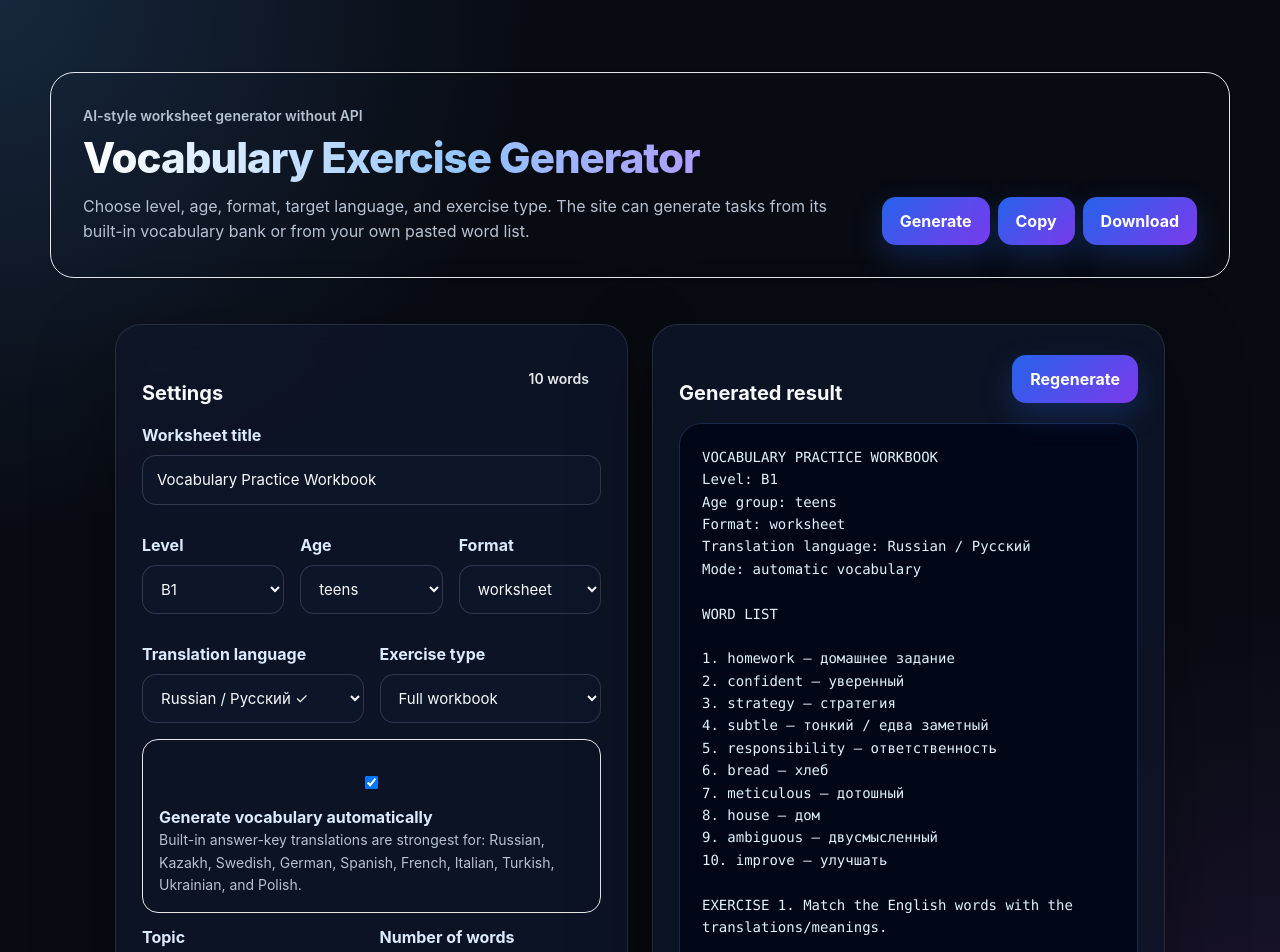
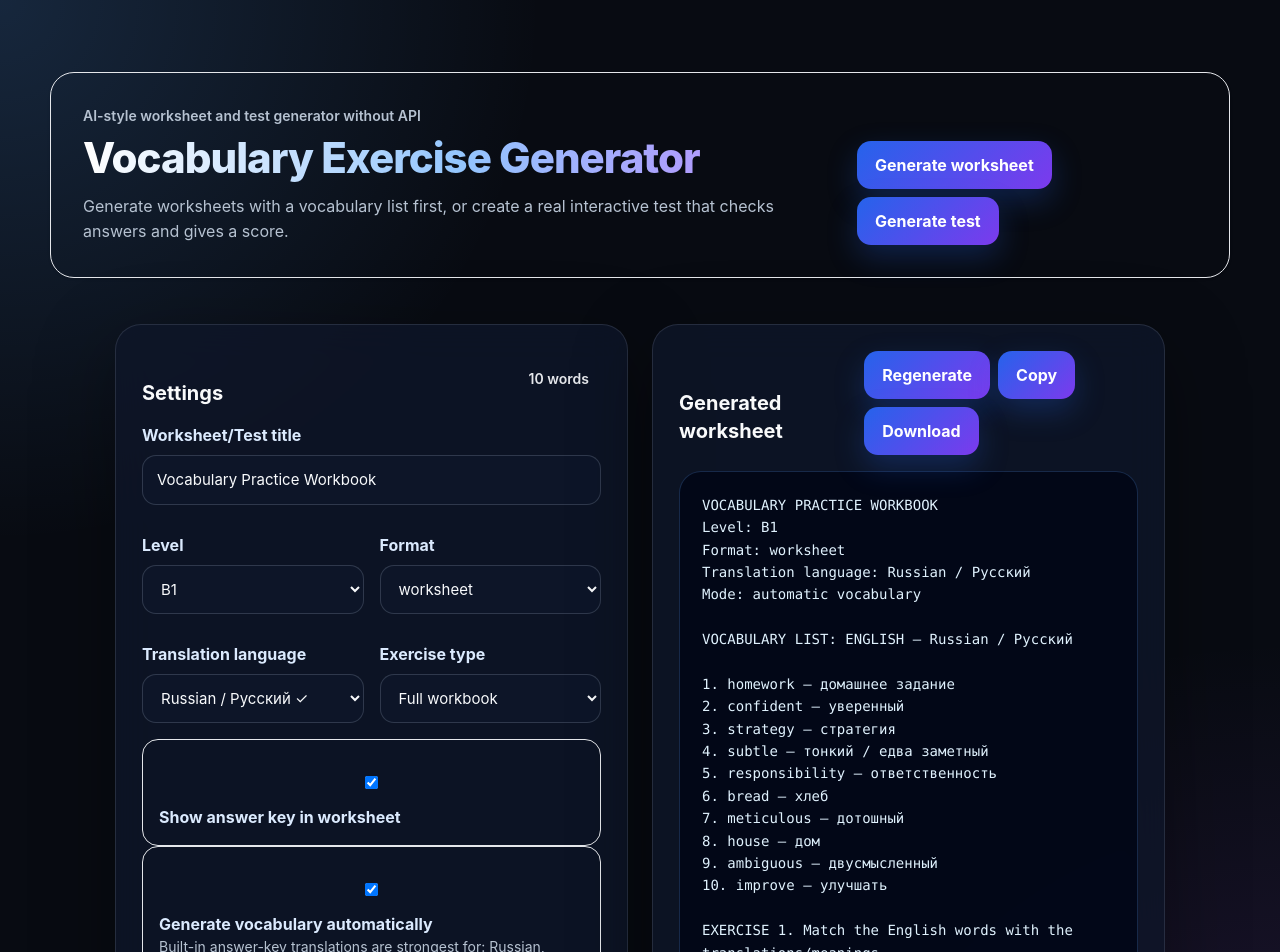
Before and after one commit to A1ZIV/A1ZIV, a React (Vite) app: page / in a window 1280 px wide. Shown: the top 952 px of the page. Built offline with nearby package versions, Linux system fonts and the light colour scheme.

Commit message:
Update main.jsx

```diff
--- a/src/main.jsx
+++ b/src/main.jsx
@@ -111,12 +111,11 @@ function fileName(title) {
   return String(title || "vocabulary_workbook").toLowerCase().split(" ").filter(Boolean).join("_") + ".txt";
 }
 
-function header({ title, level, age, format, targetLanguage, autoMode }) {
+function header({ title, level, format, targetLanguage, autoMode }) {
   const lang = languageByCode(targetLanguage);
   const lines = [
     String(title || "Vocabulary Practice Workbook").toUpperCase(),
     `Level: ${level}`,
-    `Age group: ${age}`,
     `Format: ${format}`,
     `Translation language: ${lang.name}`,
     autoMode ? "Mode: automatic vocabulary" : "Mode: custom pasted vocabulary",
@@ -129,34 +128,39 @@ function header({ title, level, age, format, targetLanguage, autoMode }) {
 }
 
 function wordList(words, langCode) {
-  const lines = ["WORD LIST", ""];
+  const lang = languageByCode(langCode);
+  const lines = [`VOCABULARY LIST: ENGLISH — ${lang.name}`, ""];
   words.forEach((item, index) => lines.push(`${index + 1}. ${item.word} — ${translationOf(item, langCode)}`));
   return lines.join(NL);
 }
 
-function matchMeanings(words, langCode) {
+function matchMeanings(words, langCode, showAnswers = true) {
   const mixed = shuffle(words);
   const lines = ["EXERCISE 1. Match the English words with the translations/meanings.", ""];
   words.forEach((item, index) => lines.push(`${index + 1}. ${item.word}`));
   lines.push("");
   mixed.forEach((item, index) => lines.push(`${String.fromCharCode(65 + index)}. ${translationOf(item, langCode)}`));
+  if (showAnswers) {
     lines.push("", "Answer Key:");
     words.forEach((item, index) => {
       const answerIndex = mixed.findIndex((mixedItem) => mixedItem.word === item.word);
       lines.push(`${index + 1}. ${String.fromCharCode(65 + answerIndex)} — ${item.word} = ${translationOf(item, langCode)}`);
     });
+  }
   return lines.join(NL);
 }
 
-function fillGaps(words) {
+function fillGaps(words, showAnswers = true) {
   const lines = ["EXERCISE 2. Fill in the gaps.", "", "Use the words:", words.map((item) => item.word).join(" – "), ""];
   words.forEach((item, index) => lines.push(`${index + 1}. ${item.sentence || `Use the word correctly: _____.`}`));
+  if (showAnswers) {
     lines.push("", "Answer Key:");
     words.forEach((item, index) => lines.push(`${index + 1}. ${item.word}`));
+  }
   return lines.join(NL);
 }
 
-function multipleChoice(words, langCode) {
+function multipleChoice(words, langCode, showAnswers = true) {
   const lines = ["EXERCISE 3. Choose the correct English word.", ""];
   const answers = [];
   words.forEach((item, index) => {
@@ -167,25 +171,29 @@ function multipleChoice(words, langCode) {
     options.forEach((option, optionIndex) => lines.push(`${String.fromCharCode(65 + optionIndex)}. ${option}`));
     lines.push("");
   });
-  lines.push("Answer Key:", ...answers);
+  if (showAnswers) lines.push("Answer Key:", ...answers);
   return lines.join(NL);
 }
 
-function translateIntoEnglish(words, langCode) {
+function translateIntoEnglish(words, langCode, showAnswers = true) {
   const lang = languageByCode(langCode);
   const lines = [`EXERCISE 4. Translate from ${lang.name} into English.`, ""];
   words.forEach((item, index) => lines.push(`${index + 1}. ${translationOf(item, langCode)} — ______________________________`));
+  if (showAnswers) {
     lines.push("", "Answer Key:");
     words.forEach((item, index) => lines.push(`${index + 1}. ${item.word}`));
+  }
   return lines.join(NL);
 }
 
-function translateFromEnglish(words, langCode) {
+function translateFromEnglish(words, langCode, showAnswers = true) {
   const lang = languageByCode(langCode);
   const lines = [`EXERCISE 5. Translate from English into ${lang.name}.`, ""];
   words.forEach((item, index) => lines.push(`${index + 1}. ${item.word} — ______________________________`));
+  if (showAnswers) {
     lines.push("", "Answer Key:");
     words.forEach((item, index) => lines.push(`${index + 1}. ${translationOf(item, langCode)}`));
+  }
   return lines.join(NL);
 }
 
@@ -196,15 +204,15 @@ function makeSentences(words) {
   return lines.join(NL);
 }
 
-function speakingPractice(words, level, age) {
-  const lines = ["SPEAKING PRACTICE", "", `Level focus: ${level}. Age group: ${age}.`, ""];
+function speakingPractice(words, level) {
+  const lines = ["SPEAKING PRACTICE", "", `Level focus: ${level}.`, ""];
   words.forEach((item, index) => lines.push(`${index + 1}. Give a real-life example using the word: ${item.word}`));
   lines.push("", "Challenge: choose five words and connect them in one longer answer.");
   return lines.join(NL);
 }
 
-function dialoguePractice(words, level, age) {
-  const lines = ["DIALOGUE PRACTICE", "", `Level focus: ${level}. Age group: ${age}.`, ""];
+function dialoguePractice(words, level) {
+  const lines = ["DIALOGUE PRACTICE", "", `Level focus: ${level}.`, ""];
   lines.push("Student A: ask questions naturally.");
   lines.push("Student B: answer with details and use the target vocabulary.", "");
   words.slice(0, 10).forEach((item, index) => lines.push(`${index + 1}. Create a short dialogue using: ${item.word}`));
@@ -216,15 +224,15 @@ function fullWorkbook(words, settings) {
     header(settings),
     wordList(words, settings.targetLanguage),
     "",
-    matchMeanings(words, settings.targetLanguage),
+    matchMeanings(words, settings.targetLanguage, settings.showAnswers),
     "",
-    fillGaps(words),
+    fillGaps(words, settings.showAnswers),
     "",
-    multipleChoice(words, settings.targetLanguage),
+    multipleChoice(words, settings.targetLanguage, settings.showAnswers),
     "",
-    translateIntoEnglish(words, settings.targetLanguage),
+    translateIntoEnglish(words, settings.targetLanguage, settings.showAnswers),
     "",
-    translateFromEnglish(words, settings.targetLanguage),
+    translateFromEnglish(words, settings.targetLanguage, settings.showAnswers),
     "",
     makeSentences(words),
     "",
@@ -238,48 +246,85 @@ function fullWorkbook(words, settings) {
 
 function buildWorksheet(words, settings) {
   if (!words.length) return "No words found. Choose automatic mode or paste words like: confident — уверенный";
-  if (settings.format === "dialogue") return header(settings) + dialoguePractice(words, settings.level, settings.age);
-  if (settings.format === "speaking") return header(settings) + speakingPractice(words, settings.level, settings.age);
+  if (settings.format === "dialogue") return header(settings) + wordList(words, settings.targetLanguage) + NL + NL + dialoguePractice(words, settings.level);
+  if (settings.format === "speaking") return header(settings) + wordList(words, settings.targetLanguage) + NL + NL + speakingPractice(words, settings.level);
 
   const map = {
     wordlist: () => wordList(words, settings.targetLanguage),
-    match: () => matchMeanings(words, settings.targetLanguage),
-    gap: () => fillGaps(words),
-    choose: () => multipleChoice(words, settings.targetLanguage),
-    intoEnglish: () => translateIntoEnglish(words, settings.targetLanguage),
-    fromEnglish: () => translateFromEnglish(words, settings.targetLanguage),
+    match: () => matchMeanings(words, settings.targetLanguage, settings.showAnswers),
+    gap: () => fillGaps(words, settings.showAnswers),
+    choose: () => multipleChoice(words, settings.targetLanguage, settings.showAnswers),
+    intoEnglish: () => translateIntoEnglish(words, settings.targetLanguage, settings.showAnswers),
+    fromEnglish: () => translateFromEnglish(words, settings.targetLanguage, settings.showAnswers),
     sentences: () => makeSentences(words),
     full: () => fullWorkbook(words, settings)
   };
-  const body = (map[settings.exerciseType] || map.full)();
-  const score = settings.format === "test" ? `${NL}${NL}Score: ______ / ______` : "";
-  return settings.exerciseType === "full" ? body + score : header(settings) + body + score;
+  if (settings.exerciseType === "full") return map.full();
+  return [header(settings), wordList(words, settings.targetLanguage), "", (map[settings.exerciseType] || map.full)()].join(NL);
+}
+
+function normalizeAnswer(value) {
+  return String(value || "").toLowerCase().trim().replace(/[.,!?;:()]/g, "").replace(/\s+/g, " ");
+}
+
+function answerIsCorrect(value, expected) {
+  const user = normalizeAnswer(value);
+  const correct = normalizeAnswer(expected);
+  if (!user || !correct) return false;
+  const variants = correct.split("/").map((item) => item.trim()).filter(Boolean);
+  return variants.some((variant) => user === variant || user.includes(variant) || variant.includes(user));
+}
+
+function buildTestQuestions(words, langCode) {
+  const source = shuffle(words).slice(0, Math.min(words.length, 12));
+  return source.map((item, index) => {
+    const type = ["mc", "intoEnglish", "fromEnglish", "gap"][index % 4];
+    if (type === "mc") {
+      const options = shuffle([item, ...shuffle(words.filter((other) => other.word !== item.word)).slice(0, 3)]).map((option) => option.word);
+      return { id: `${item.word}-${index}`, type, item, options, prompt: `Choose the English word for: ${translationOf(item, langCode)}`, expected: item.word };
+    }
+    if (type === "intoEnglish") return { id: `${item.word}-${index}`, type, item, prompt: `Translate into English: ${translationOf(item, langCode)}`, expected: item.word };
+    if (type === "fromEnglish") return { id: `${item.word}-${index}`, type, item, prompt: `Translate into target language: ${item.word}`, expected: translationOf(item, langCode) };
+    return { id: `${item.word}-${index}`, type, item, prompt: item.sentence || `Use the word correctly: _____.`, expected: item.word };
+  });
 }
 
 function App() {
+  const [activeTab, setActiveTab] = useState("worksheet");
   const [input, setInput] = useState(DEFAULT_INPUT);
   const [autoMode, setAutoMode] = useState(true);
   const [exerciseType, setExerciseType] = useState("full");
   const [level, setLevel] = useState("B1");
-  const [age, setAge] = useState("teens");
   const [format, setFormat] = useState("worksheet");
   const [title, setTitle] = useState("Vocabulary Practice Workbook");
   const [targetLanguage, setTargetLanguage] = useState("ru");
   const [topic, setTopic] = useState("Any topic");
   const [wordCount, setWordCount] = useState(10);
+  const [showAnswers, setShowAnswers] = useState(true);
   const [output, setOutput] = useState("");
   const [copied, setCopied] = useState(false);
+  const [testSeed, setTestSeed] = useState(1);
+  const [answers, setAnswers] = useState({});
+  const [testChecked, setTestChecked] = useState(false);
 
   const customWords = useMemo(() => parseWords(input), [input]);
   const autoWords = useMemo(() => pickAutoWords(level, topic, Number(wordCount) || 10), [level, topic, wordCount]);
   const words = autoMode ? autoWords : customWords;
-  const settings = { title, level, age, format, targetLanguage, exerciseType, autoMode };
+  const settings = { title, level, format, targetLanguage, exerciseType, autoMode, showAnswers };
   const generatedText = output || buildWorksheet(words, settings);
   const topics = ["Any topic", ...Array.from(new Set(WORD_BANK.map((item) => item.topic))).sort()];
   const selectedLang = languageByCode(targetLanguage);
+  const testQuestions = useMemo(() => buildTestQuestions(words, targetLanguage), [words, targetLanguage, testSeed]);
+  const score = testQuestions.reduce((total, question) => total + (answerIsCorrect(answers[question.id], question.expected) ? 1 : 0), 0);
 
   function handleGenerate() {
     setOutput(buildWorksheet(words, settings));
+  }
+
+  function handleGenerateTest() {
+    setTestSeed((seed) => seed + 1);
+    setAnswers({});
+    setTestChecked(false);
   }
 
   async function handleCopy() {
@@ -304,20 +349,23 @@ function App() {
     URL.revokeObjectURL(url);
   }
 
+  function updateAnswer(id, value) {
+    setAnswers((current) => ({ ...current, [id]: value }));
+  }
+
   return (
     <div className="min-h-screen p-4 md:p-8">
       <div className="mx-auto max-w-7xl space-y-6">
         <header className="rounded-3xl border p-6 shadow-sm md:p-8">
-          <p className="mb-2 text-sm font-semibold">AI-style worksheet generator without API</p>
+          <p className="mb-2 text-sm font-semibold">AI-style worksheet and test generator without API</p>
           <div className="flex flex-col gap-4 lg:flex-row lg:items-end lg:justify-between">
             <div>
               <h1>Vocabulary Exercise Generator</h1>
-              <p className="mt-3 max-w-3xl">Choose level, age, format, target language, and exercise type. The site can generate tasks from its built-in vocabulary bank or from your own pasted word list.</p>
+              <p className="mt-3 max-w-3xl">Generate worksheets with a vocabulary list first, or create a real interactive test that checks answers and gives a score.</p>
             </div>
             <div className="flex flex-wrap gap-2">
-              <button onClick={handleGenerate}>Generate</button>
-              <button onClick={handleCopy}>{copied ? "Copied" : "Copy"}</button>
-              <button onClick={handleDownload}>Download</button>
+              <button onClick={() => setActiveTab("worksheet")}>Generate worksheet</button>
+              <button onClick={() => setActiveTab("test")}>Generate test</button>
             </div>
           </div>
         </header>
@@ -329,10 +377,10 @@ function App() {
               <span className="rounded-full px-3 py-1 text-sm font-semibold">{words.length} words</span>
             </div>
 
-            <label>Worksheet title</label>
+            <label>Worksheet/Test title</label>
             <input value={title} onChange={(event) => setTitle(event.target.value)} />
 
-            <div className="grid gap-4 md:grid-cols-3">
+            <div className="grid gap-4 md:grid-cols-2">
               <div>
                 <label>Level</label>
                 <select value={level} onChange={(event) => setLevel(event.target.value)}>
@@ -340,15 +388,9 @@ function App() {
                 </select>
               </div>
               <div>
-                <label>Age</label>
-                <select value={age} onChange={(event) => setAge(event.target.value)}>
-                  <option value="kids">kids</option><option value="teens">teens</option><option value="adults">adults</option>
-                </select>
-              </div>
-              <div>
                 <label>Format</label>
                 <select value={format} onChange={(event) => setFormat(event.target.value)}>
-                  <option value="worksheet">worksheet</option><option value="test">test</option><option value="dialogue">dialogue</option><option value="speaking">speaking practice</option>
+                  <option value="worksheet">worksheet</option><option value="test">paper test</option><option value="dialogue">dialogue</option><option value="speaking">speaking practice</option>
                 </select>
               </div>
             </div>
@@ -373,6 +415,13 @@ function App() {
                   <option value="sentences">Make sentences</option>
                 </select>
               </div>
+            </div>
+
+            <div className="rounded-2xl border p-4">
+              <label className="flex cursor-pointer items-center gap-3">
+                <input type="checkbox" checked={showAnswers} onChange={(event) => setShowAnswers(event.target.checked)} className="w-auto" />
+                Show answer key in worksheet
+              </label>
             </div>
 
             <div className="rounded-2xl border p-4">
@@ -411,13 +460,63 @@ function App() {
             )}
           </section>
 
+          {activeTab === "worksheet" ? (
             <section className="rounded-3xl border p-5 shadow-sm md:p-6">
               <div className="mb-4 flex items-center justify-between gap-3">
-              <h2 className="text-xl font-bold">Generated result</h2>
+                <h2 className="text-xl font-bold">Generated worksheet</h2>
+                <div className="flex flex-wrap gap-2">
                   <button onClick={handleGenerate}>Regenerate</button>
+                  <button onClick={handleCopy}>{copied ? "Copied" : "Copy"}</button>
+                  <button onClick={handleDownload}>Download</button>
+                </div>
               </div>
               <pre className="h-[680px] overflow-auto whitespace-pre-wrap rounded-2xl border p-5 text-sm leading-6">{generatedText}</pre>
             </section>
+          ) : (
+            <section className="rounded-3xl border p-5 shadow-sm md:p-6">
+              <div className="mb-4 flex items-center justify-between gap-3">
+                <h2 className="text-xl font-bold">Interactive test</h2>
+                <button onClick={handleGenerateTest}>New test</button>
+              </div>
+
+              <div className="mb-5 rounded-2xl border p-4">
+                <h3 className="text-lg font-bold">Vocabulary before the test</h3>
+                <pre className="mt-3 whitespace-pre-wrap rounded-2xl border p-4 text-sm leading-6">{wordList(words, targetLanguage)}</pre>
+              </div>
+
+              <div className="space-y-4">
+                {testQuestions.map((question, index) => {
+                  const userValue = answers[question.id] || "";
+                  const correct = answerIsCorrect(userValue, question.expected);
+                  return (
+                    <div key={question.id} className="rounded-2xl border p-4">
+                      <p className="font-bold">{index + 1}. {question.prompt}</p>
+                      {question.type === "mc" ? (
+                        <div className="mt-3 grid gap-2">
+                          {question.options.map((option) => (
+                            <label key={option} className="flex cursor-pointer items-center gap-3 rounded-xl border p-3">
+                              <input type="radio" name={question.id} value={option} checked={userValue === option} onChange={(event) => updateAnswer(question.id, event.target.value)} className="w-auto" />
+                              {option}
+                            </label>
+                          ))}
+                        </div>
+                      ) : (
+                        <input className="mt-3" value={userValue} onChange={(event) => updateAnswer(question.id, event.target.value)} placeholder="Type your answer here" />
+                      )}
+                      {testChecked && (
+                        <p className="mt-2 text-sm font-semibold">{correct ? "✅ Correct" : `❌ Correct answer: ${question.expected}`}</p>
+                      )}
+                    </div>
+                  );
+                })}
+              </div>
+
+              <div className="mt-5 rounded-2xl border p-4">
+                <button onClick={() => setTestChecked(true)}>Check my test</button>
+                {testChecked && <p className="mt-4 text-xl font-black">Score: {score} / {testQuestions.length}</p>}
+              </div>
+            </section>
+          )}
         </main>
       </div>
     </div>
```
Lines whose indentation alone changed are shown as unchanged.
